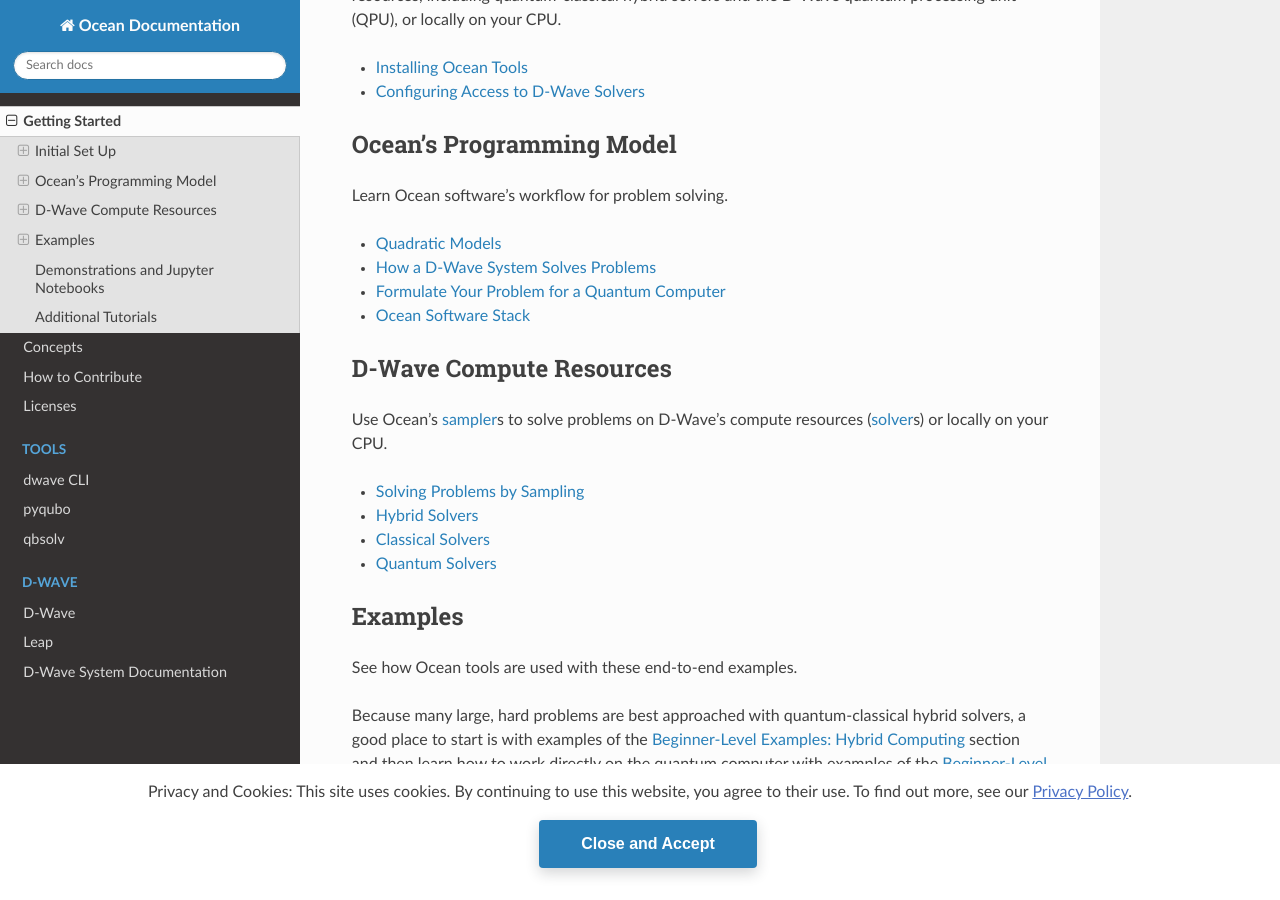
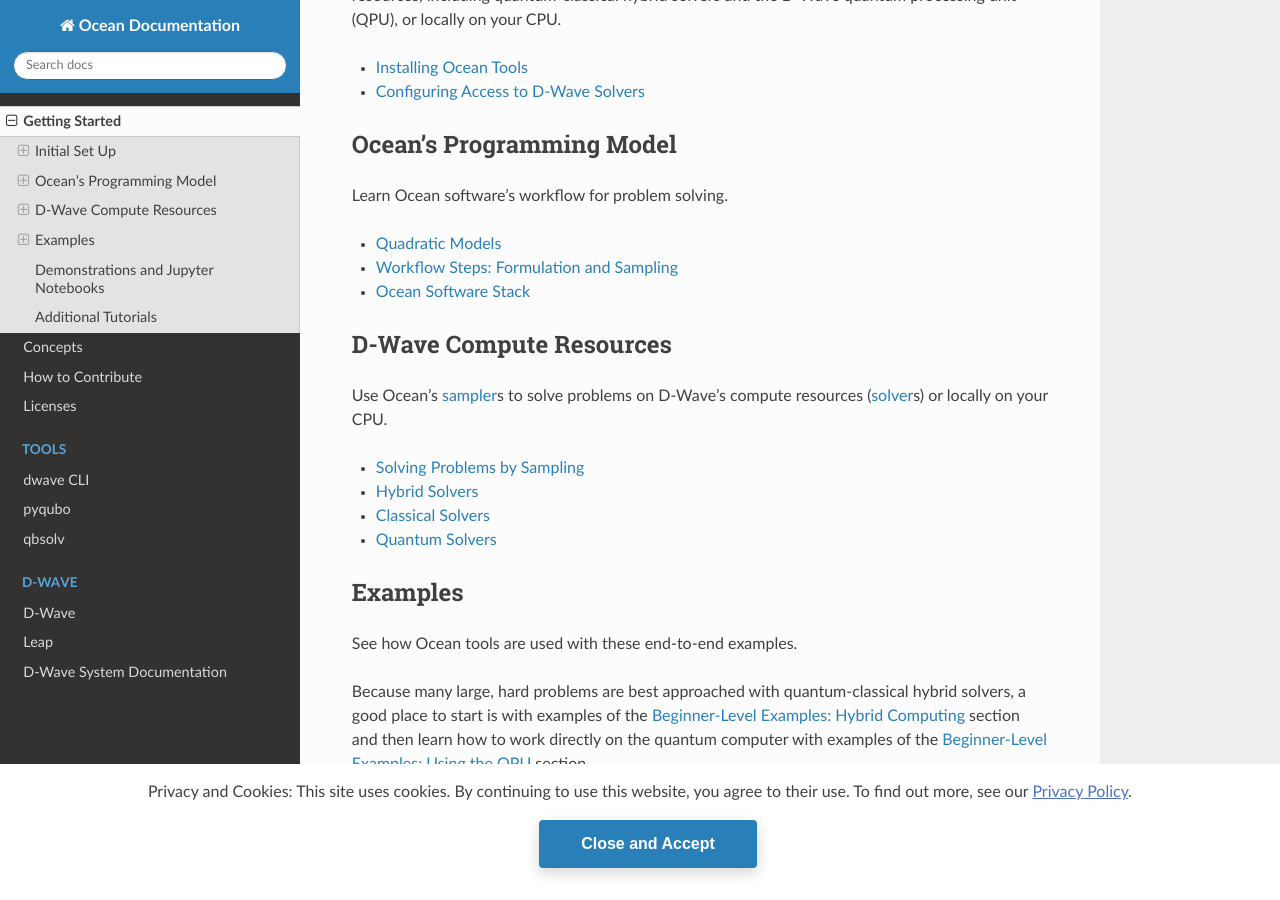
Before and after one commit to dwavesystems/dwave-ocean-sdk, a Sphinx documentation site: the page built from docs/getting_started.rst, in a window 1280 px wide and 900 px high, scrolled down 520 px. Built offline with Sphinx 7.4.7 and the Read the Docs theme 2.0.0, drawn with Linux system fonts in a browser that asks for light colours; pages that are not in the unit, such as notebooks, are missing from menus; the version number could not be read and is left out; some of the changed lines change nothing that is shown.

Commit message:
Add Workflow and update image

```diff
--- a/docs/overview/solving_problems.rst
+++ b/docs/overview/solving_problems.rst
@@ -1,74 +1,34 @@
 .. _solving_problems:
 
-How a D-Wave System Solves Problems
-===================================
+Workflow Steps: Formulation and Sampling
+========================================
 
-This section explains some of the basics of how you can use D-Wave quantum computers
-to solve problems and how Ocean tools can help.
+The two main steps of solving problems on quantum computers are:
 
-.. moved to quadratic_models.rst
+1. **Formulate your problem as an objective function**
 
-  For quantum computing, as for classical, solving a problem requires that it
-  be formulated in a way the computer and its software understand.
+   Objective (cost) functions are mathematical expressions of the problem to be
+   optimized; for quantum computing, these are quadratic models that have lowest
+   values (energy) for good solutions to the problems they represent.
 
-  For example, if you want your laptop to calculate the area of a $1 coin, you might
-  express the problem as an equation, :math:`A=\pi r^2`, that you program as
-  :code:`math.pi*13.245**2` in your Python CLI. For a laptop with Python software,
-  this formulation---a particular string of alphanumeric symbols---causes the manipulation
-  of bits in a CPU and memory chips that produces the correct result.
+2. **Find good solutions by sampling the quadratic model**
 
-The D-Wave system uses a quantum processing unit (QPU) to solve a :term:`binary quadratic model` (BQM)\ [#]_\ :
-given :math:`N` variables :math:`x_1,...,x_N`, where each variable
-:math:`x_i` can have binary values :math:`0` or :math:`1`, the system finds assignments of
-values that minimize
-
-.. math::
-
-    \sum_i^N q_ix_i + \sum_{i<j}^N q_{i,j}x_i  x_j
-
-where :math:`q_i` and :math:`q_{i,j}` are configurable (linear and quadratic) coefficients.
-To formulate a problem for the D-Wave system is to program :math:`q_i` and :math:`q_{i,j}` so
-that assignments of :math:`x_1,...,x_N` also represent solutions to the problem.
-
-.. [#] The "native" forms of BQM programmed into a D-Wave system are the :term:`Ising` model
-       traditionally used in statistical mechanics and its computer-science equivalent,
-       shown here, the :term:`QUBO`.
-
-Ocean software can abstract away much of the mathematics and programming for some types of problems.
-At its heart is a binary quadratic model (BQM) class that together with other Ocean tools helps
-formulate various optimization problems.
-It provides an API to binary quadratic :term:`sampler`\ s (the component used to minimize a BQM
-and therefore solve the original problem), such as the D-Wave system,
-`Leap <https://cloud.dwavesys.com/leap/>`_\ 's :term:`hybrid` quantum-classical
-solvers,and classical algorithms you can run on your computer\ [#]_.
-
-.. [#] At a higher level of abstraction, it also provides a discrete quadratic
-       model (:term:`DQM`) class that can be used, for example, by the hybrid
-       DQM samplers offered by `Leap <https://cloud.dwavesys.com/leap/>`_.
-
-The following sections describe this problem-solving procedure in
-two steps (plus a third that may benefit some problems); see the :ref:`gs`
-Examples section and :std:doc:`System Documentation <sysdocs_gettingstarted:index>`
-for further description.
-
-1. :ref:`formulating_bqm`.
-2. :ref:`submitting`.
-3. :ref:`improving`, if needed, using advanced features.
+   Samplers are processes that sample from low-energy states of objective functions.
+   Find good solutions by submitting your quadratic model to one of a variety of
+   quantum, classical, and hybrid quantum-classical samplers.
 
 .. figure:: ../_images/SolutionOverview.png
    :name: SolutionOverview
    :alt: image
    :align: center
-   :scale: 80 %
+   :height: 350 pt
+   :width: 850 pt
 
-   Solution steps: (1) a problem known in "problem space" (a circuit
-   of Boolean gates, a graph, a network, etc) is formulated as a BQM, mathematically or using
-   Ocean functionality and (2) the BQM is sampled for solutions.
+   Solution steps: (1) a problem known in "problem space" (a circuit of Boolean gates, a graph, a network, etc) is formulated as a quadratic model, mathematically or using Ocean functionality, and (2) the model is sampled for solutions.
 
 .. _formulating_bqm:
 
 Formulate Your Problem for a Quantum Computer
-=============================================
 
 There are different ways of mapping between a problem---chains of amino acids
 forming 3D structures of folded proteins, traffic in the streets of Beijing,
@@ -127,7 +87,3 @@
 
 For more detailed information on the parts of Ocean programming model and how
 they work together, see :ref:`oceanstack`.
-
-Once you have a BQM (or :term:`DQM`) that represents your problem, you sample
-it for solutions. :ref:`samplers_and_solvers` explains how to submit your
-problem for solution.
```
Also changed, not shown: docs/_images/SolutionOverview.png.
